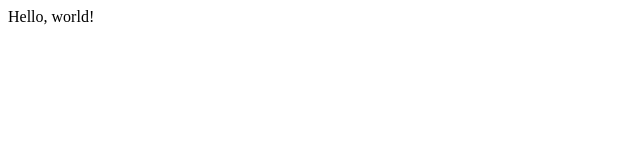
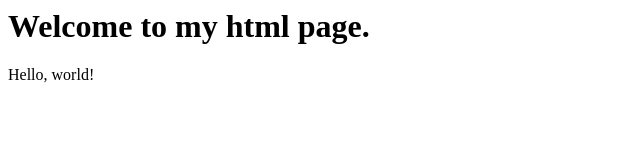
Before and after one commit to venish-karan/hello, a plain HTML site: page hello.html in a window 1280 px wide. Shown: the whole page, without its empty margins (0-640 px from the left). Drawn offline with Linux system fonts and the light colour scheme.

Commit message:
Added new line

```diff
--- a/hello.html
+++ b/hello.html
@@ -6,6 +6,7 @@
     <title>HELLO!</title>
   </head>
   <body>
+    <h1>Welcome to my html page.</h1>
     Hello, world!
   </body>
 </html>
```
